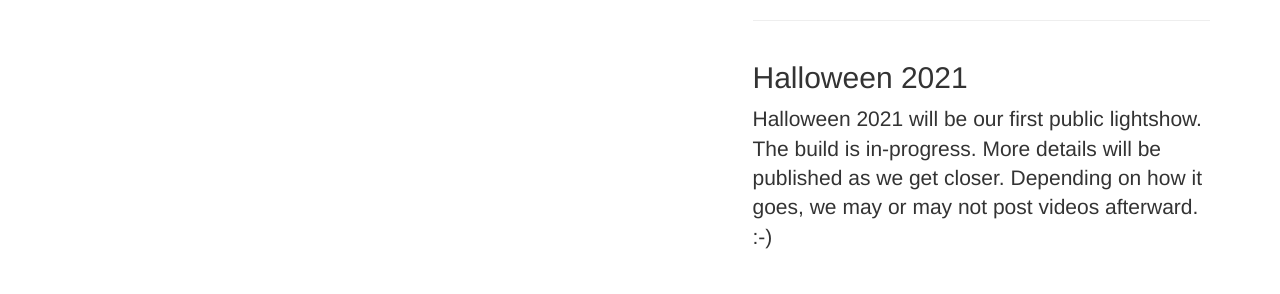
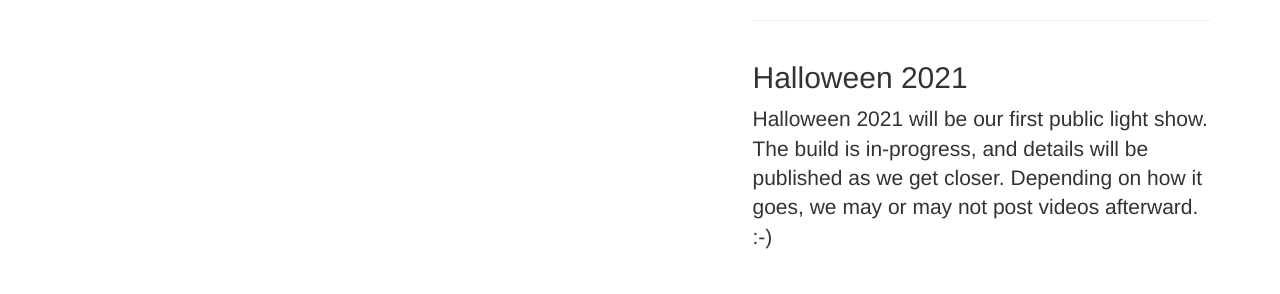
Before and after one commit to continja/sofarsogoode.github.io, a Jekyll site: the page built from _posts/2021-04-07-Halloween-2021.md, in a window 1280 px wide and 900 px high, scrolled down 588 px. Shown: the part 509-803 px from the top of the window. Built offline with Jekyll 4.4.1, drawn with Linux system fonts in a browser that asks for light colours; nearby versions of some CDN libraries; library files that are not in the unit come from our copies.

Commit message:
Update 2021-04-07-Halloween-2021.md

```diff
--- a/_posts/2021-04-07-Halloween-2021.md
+++ b/_posts/2021-04-07-Halloween-2021.md
@@ -6,4 +6,4 @@ title: Halloween 2021
 description: |
 ---
 
-Halloween 2021 will be our first public lightshow. The build is in-progress. More details will be published as we get closer. Depending on how it goes, we may or may not post videos afterward. :-)
+Halloween 2021 will be our first public light show. The build is in-progress, and details will be published as we get closer. Depending on how it goes, we may or may not post videos afterward. :-)
```
